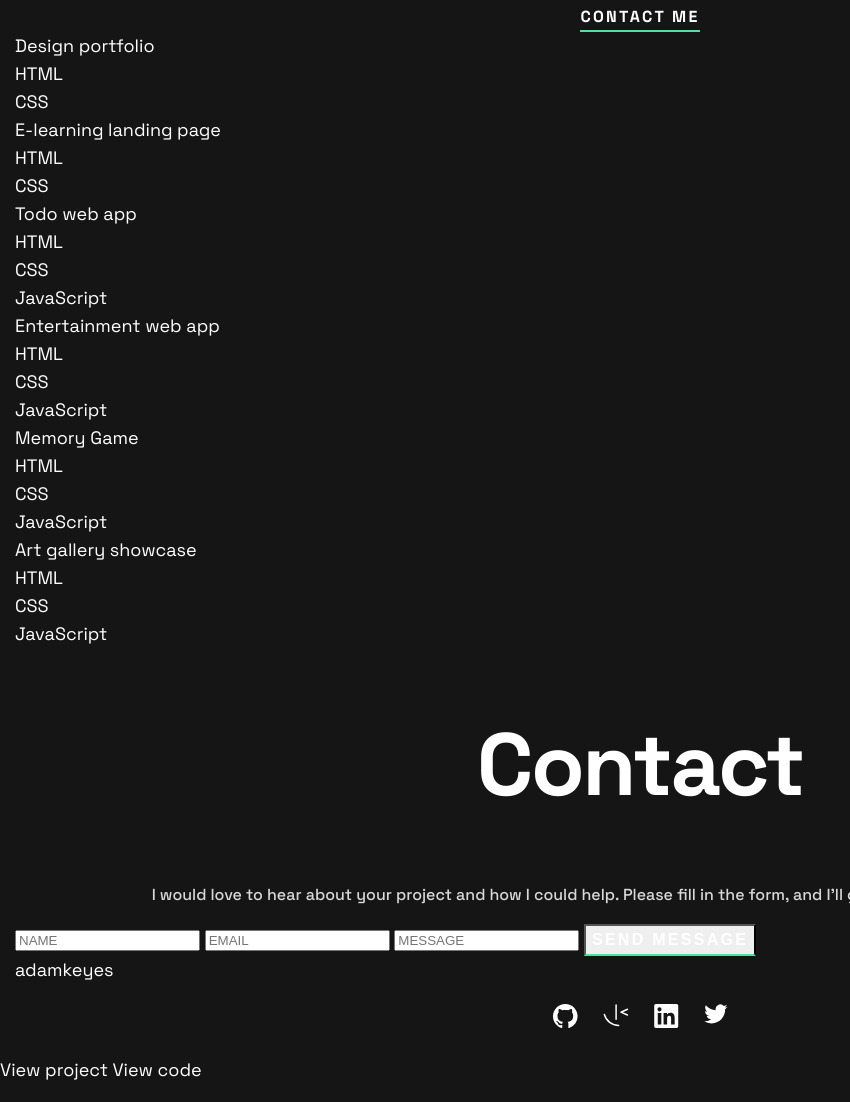
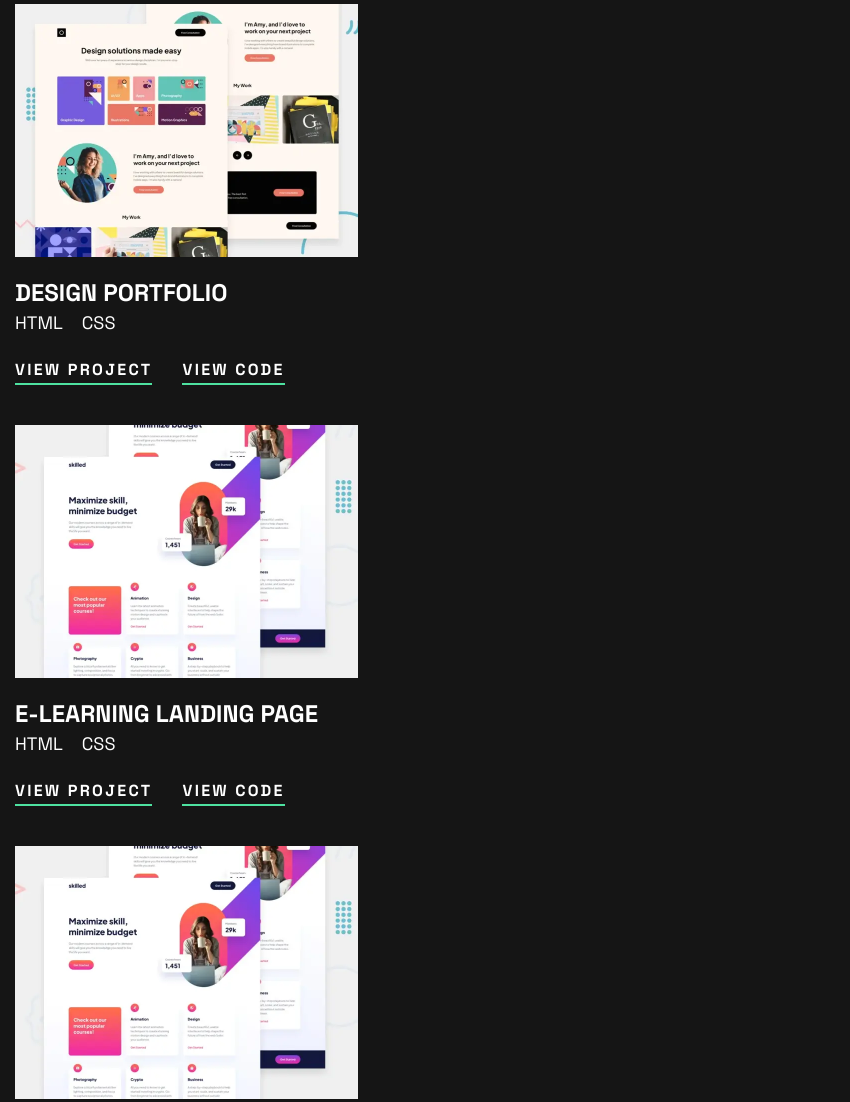
Before and after one commit to krishee107/FRONTENDMENTOR-Single-page-developer-portfolio, a plain HTML site: page index.html in a window 1280 px wide. Shown: the part 2108-3210 px from the top of the page, without its empty margins (0-850 px from the left). Drawn offline with Linux system fonts and the light colour scheme.

Commit message:
Projects section

```diff
--- a/css/style.css
+++ b/css/style.css
@@ -138,6 +138,49 @@ p {
     color: var(--color4);
     font-size: 16px;
 }
+/* Projects */
+.projects_header {
+    display: flex;
+    align-items: center;
+    justify-content: space-between;
+}
+
+.projects .link {margin: unset;}
+
+.projects_list {
+    display: flex;
+    flex-direction: column;
+    gap: 40px;
+}
+
+.project_title {
+    font-weight: 700;
+    font-size: 24px;
+    line-height: 32px;
+    text-transform: uppercase;
+    padding-top: 20px;
+}
+
+.project_technology {
+    display: flex;
+    gap: 19px;
+    padding-bottom: 20px;
+}
+
+.project_img {
+    width: 343px;
+    height: 253px;
+}
+
+.project_img img {
+    width: 100%;
+    height: 100%;
+}
+
+.project_actions {
+    display: flex;
+    gap: 30px;
+}
 
 /* Desktop */
 @media (min-width:1040px) {
--- a/index.html
+++ b/index.html
@@ -80,67 +80,92 @@
       <div class="projects_list">
         <!-- Project -->
         <div class="project">
-          <div class="project_img"></div>
+          <div class="project_img"><img src="./assets/images/thumbnail-project-1-small.webp" alt=""></div>
           <div class="project_title">Design portfolio</div>
           <div class="project_technology">
             <div class="technology">HTML</div>
             <div class="technology">CSS</div>
           </div>
+          <div class="project_actions">
+            <div class="link view_project">View Project</div>
+            <div class="link view_code">View Code</div>
+          </div>
         </div>
 
         <!-- Project -->
         <div class="project">
-          <div class="project_img"></div>
+          <div class="project_img"><img src="./assets/images/thumbnail-project-2-small.webp" alt=""></div>
           <div class="project_title">E-learning landing page</div>
           <div class="project_technology">
             <div class="technology">HTML </div>
             <div class="technology">CSS</div>
           </div>
+          <div class="project_actions">
+            <div class="link view_project">View Project</div>
+            <div class="link view_code">View Code</div>
+          </div>
         </div>
 
         <!-- Project -->
         <div class="project">
-          <div class="project_img"></div>
+          <div class="project_img"><img src="./assets/images/thumbnail-project-2-small.webp" alt=""></div>
           <div class="project_title">Todo web app</div>
           <div class="project_technology">
             <div class="technology">HTML  </div>
             <div class="technology">CSS</div>
             <div class="technology">JavaScript</div>
           </div>
+          <div class="project_actions">
+            <div class="link view_project">View Project</div>
+            <div class="link view_code">View Code</div>
+          </div>
         </div>
 
         <!-- Project -->
         <div class="project">
-          <div class="project_img"></div>
+          <div class="project_img"><img src="./assets/images/thumbnail-project-3-small.webp" alt=""></div>
           <div class="project_title">Entertainment web app</div>
           <div class="project_technology">
             <div class="technology">HTML</div>
             <div class="technology">CSS</div>
             <div class="technology">JavaScript</div>
           </div>
+          <div class="project_actions">
+            <div class="link view_project">View Project</div>
+            <div class="link view_code">View Code</div>
+          </div>
         </div>
 
         <!-- Project -->
         <div class="project">
-          <div class="project_img"></div>
+          <div class="project_img"><img src="./assets/images/thumbnail-project-4-small.webp" alt=""></div>
           <div class="project_title">Memory Game</div>
           <div class="project_technology">
             <div class="technology">HTML</div>
             <div class="technology">CSS</div>
             <div class="technology">JavaScript</div>
           </div>
+          <div class="project_actions">
+            <div class="link view_project">View Project</div>
+            <div class="link view_code">View Code</div>
+          </div>
         </div>
 
         <!-- Project -->
         <div class="project">
-          <div class="project_img"></div>
+          <div class="project_img"><img src="./assets/images/thumbnail-project-5-small.webp" alt=""></div>
           <div class="project_title">Art gallery showcase</div>
           <div class="project_technology">
             <div class="technology">HTML</div>
             <div class="technology">CSS</div>
             <div class="technology">JavaScript</div>
           </div>
+          <div class="project_actions">
+            <div class="link view_project">View Project</div>
+            <div class="link view_code">View Code</div>
+          </div>
         </div>
+
       </div>
     </section>
 
```
